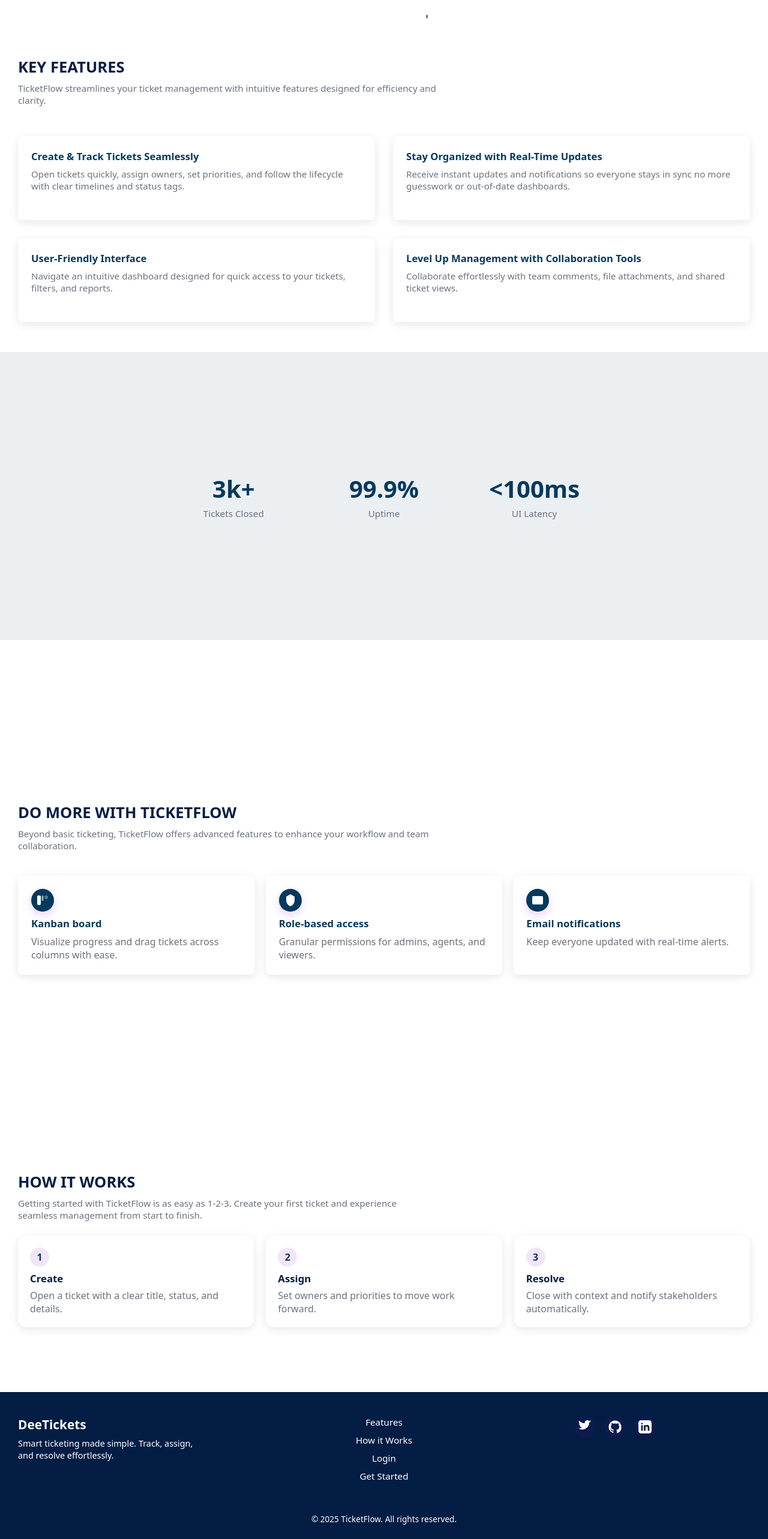
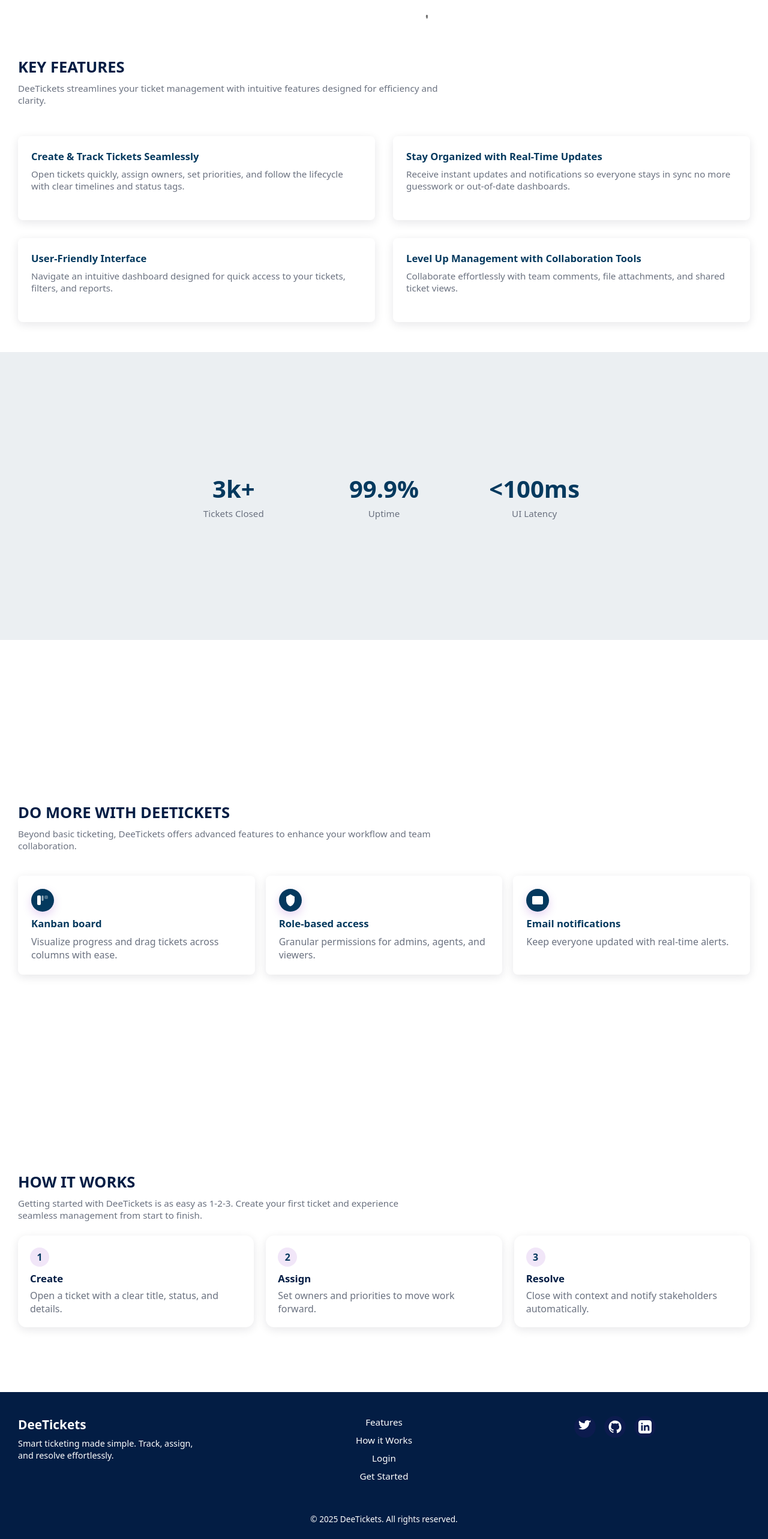
Before and after one commit to Fasina-ayomikun/HNG13-Stage2-React, a React (Vite) app: page / in a window 1280 px wide. Shown: the part 993-3559 px from the top of the page at 60% size. Built offline with nearby package versions, Linux system fonts and the light colour scheme.

Commit message:
fixed readme

```diff
--- a/src/components/Footer.jsx
+++ b/src/components/Footer.jsx
@@ -72,7 +72,7 @@
       <div className='footer-bottom'>
         <div className='lp-container'>
           <p>
-            &copy; {new Date().getFullYear()} TicketFlow. All rights reserved.
+            &copy; {new Date().getFullYear()} DeeTickets. All rights reserved.
           </p>
         </div>
       </div>
--- a/src/components/Header.jsx
+++ b/src/components/Header.jsx
@@ -113,7 +113,7 @@
         )}
 
         <nav className='nav' aria-label='Main navigation'>
-          <Link className='brand' to={brand_url} aria-label='TicketFlow Home'>
+          <Link className='brand' to={brand_url} aria-label='DeeTickets Home'>
             {brand}
           </Link>
 
--- a/src/components/KeyFeatures.jsx
+++ b/src/components/KeyFeatures.jsx
@@ -11,7 +11,7 @@
         Key features
       </h2>
       <p className='desc'>
-        TicketFlow streamlines your ticket management with intuitive features
+        DeeTickets streamlines your ticket management with intuitive features
         designed for efficiency and clarity.
       </p>
 
--- a/src/components/SecondaryFeatures.jsx
+++ b/src/components/SecondaryFeatures.jsx
@@ -8,10 +8,10 @@
     >
       <div className='max-width'>
         <h2 id='secondary-features-title' className='heading'>
-          Do more with TicketFlow
+          Do more with DeeTickets
         </h2>
         <p className='desc'>
-          Beyond basic ticketing, TicketFlow offers advanced features to enhance
+          Beyond basic ticketing, DeeTickets offers advanced features to enhance
           your workflow and team collaboration.
         </p>
         <div className='secondary-grid'>
--- a/src/pages/landing-page/LandingPage.jsx
+++ b/src/pages/landing-page/LandingPage.jsx
@@ -103,7 +103,7 @@
             How it works
           </h2>
           <p className='desc'>
-            Getting started with TicketFlow is as easy as 1-2-3. Create your
+            Getting started with DeeTickets is as easy as 1-2-3. Create your
             first ticket and experience seamless management from start to
             finish.
           </p>
```
Also changed, not shown: 1 other file (tests, documents, lock files or other folders).
